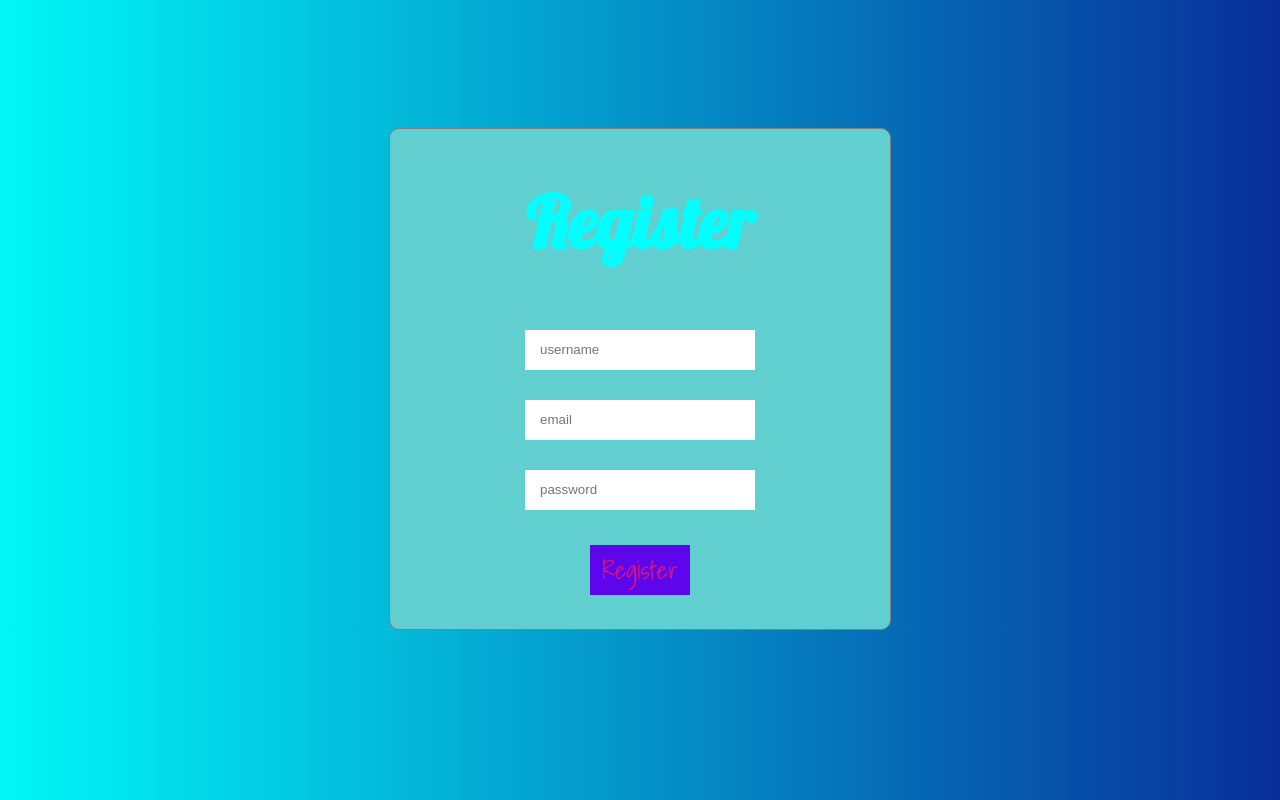
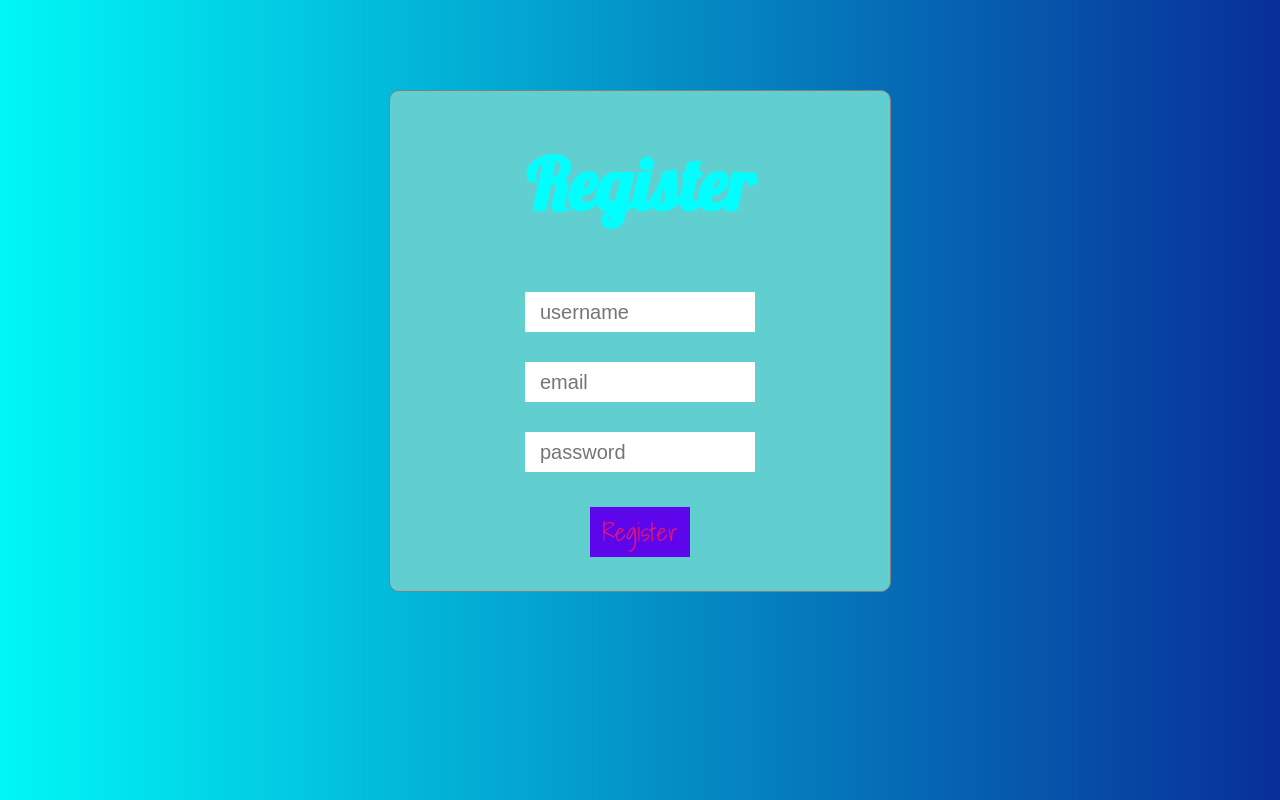
Before and after one commit to Sportalcraft/reddital_frontend, a React (Create React App) app: page / in a window 1280 px wide. Built offline with nearby package versions, Linux system fonts and the light colour scheme.

Commit message:
refactored css files, and created global clases for ease of use

```diff
--- a/src/components/sign-in/sign-in.component.jsx
+++ b/src/components/sign-in/sign-in.component.jsx
@@ -1,17 +1,17 @@
 import React from 'react';
-import styles from './sign-in.module.css';
+import './sign-in.styles.css';
 
 const Signin = () => (
-  <div className={styles.Signin}>
-    <h1 className={styles.title}>Register</ h1>
-    <input id="username" className={styles.textinput} placeholder="username" type="text"></input>
+  <div className= "Signin center form-block">
+    <h1 className="title lobster-font">Register</ h1>
+    <input id="username" className="input textinput" placeholder="username" type="text"></input>
     <br />
-    <input id="email" className={styles.textinput} placeholder="email" type="email"></input>
+    <input id="email" className="input textinput" placeholder="email" type="email"></input>
     <br />
-    <input id="password" className={styles.textinput} placeholder="password" type="password"></input>
+    <input id="password" className="input textinput" placeholder="password" type="password"></input>
     <br />
     <br />
-    <button id="register" className={styles.registerButon} type="submit">Register</button>
+    <button id="register" className="buton registerButon sil-font" type="submit">Register</button>
   </div>
 );
 
--- a/src/components/sign-in/sign-in.module.css
+++ /dev/null
@@ -1,56 +0,0 @@
-.Signin {
-
-    margin-left: auto;
-    margin-right: auto;
-    margin-top: 10%;
-
-    width: 500px;
-    height: 500px;
-    border-radius: 10px;
-
-    background-color: #61cfcf;
-    border: 1px solid grey;
-
-    transition: transform 0.25s ease-out;
-}
-
-.Signin:hover {
-    transform: scale(1.02);
-  }
-
-.textinput {
-    -webkit-appearance: none;
-    color: blue;
-    border :none;
-    outline :none;
-    padding: 15px;
-    margin: 15px;
-    width: 200px;
-    height: 10px;
-    line-height: 30px;
-}
-
-.registerButon {
-    -webkit-appearance: none;
-    border: none;
-    outline: none;
-
-    padding: 10px;
-    width: 100px;
-    line-height: 30px;
-    margin-bottom: 30px;
-
-    color: rgb(228, 20, 117);
-    background-color: rgb(94, 6, 235);
-
-    font-family: 'Shadows Into Light', cursive;
-    font-size: 25px;
-
-    cursor: pointer;
-}
-
-.title {
-    font-family: 'Lobster', cursive;
-    font-size: 72px;
-    color: aqua;
-}
--- /dev/null
+++ b/src/components/sign-in/sign-in.styles.css
@@ -0,0 +1,20 @@
+.Signin {
+    width: 500px;
+    height: 500px;
+}
+
+.textinput {
+    width: 200px;
+    height: 10px;
+    font-size: 20px;
+}
+
+.registerButon {
+    width: 100px;
+    font-size: 25px;
+}
+
+.title {
+    font-size: 72px;
+    color: aqua;
+}
--- a/src/index.css
+++ b/src/index.css
@@ -17,3 +17,68 @@ code {
   font-family: source-code-pro, Menlo, Monaco, Consolas, 'Courier New',
     monospace;
 }
+
+
+/* ------------------------------------------------ Global CSSs ------------------------------------------------ */
+
+/* align on screen middle */
+.center {
+  margin-left: auto;
+  margin-right: auto;
+  margin-top: 7%;
+}
+
+/* create a block to use in forms */
+.form-block{
+  background-color: #61cfcf;
+  border: 1px solid grey;
+
+  border-radius: 10px;
+
+  transition: transform 0.25s ease-out;
+}
+.form-block:hover {
+  transform: scale(1.02);
+}
+
+/* input design */
+.input {
+  -webkit-appearance: none;
+
+  color: blue;
+
+  border :none;
+  outline :none;
+  padding: 15px;
+  margin: 15px;
+}
+
+/* button design */
+.buton {
+  -webkit-appearance: none;
+  border: none;
+  outline: none;
+
+  padding: 10px;
+  line-height: 30px;
+  margin-bottom: 30px;
+
+  color: rgb(228, 20, 117);
+  background-color: rgb(94, 6, 235);
+
+  font-size: 25px;
+
+  cursor: pointer;
+}
+
+
+
+
+/* ------------------------------------------------ Custom fonts ------------------------------------------------ */
+.lobster-font{
+  font-family: 'Lobster', cursive;
+}
+
+.sil-font {
+  font-family: 'Shadows Into Light', cursive;
+}
```
